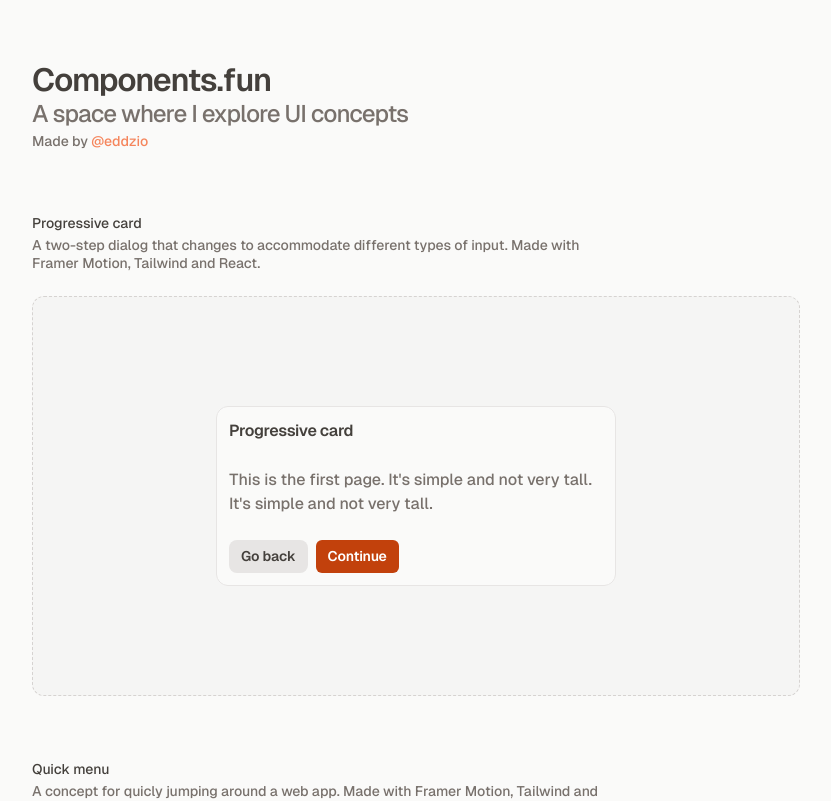
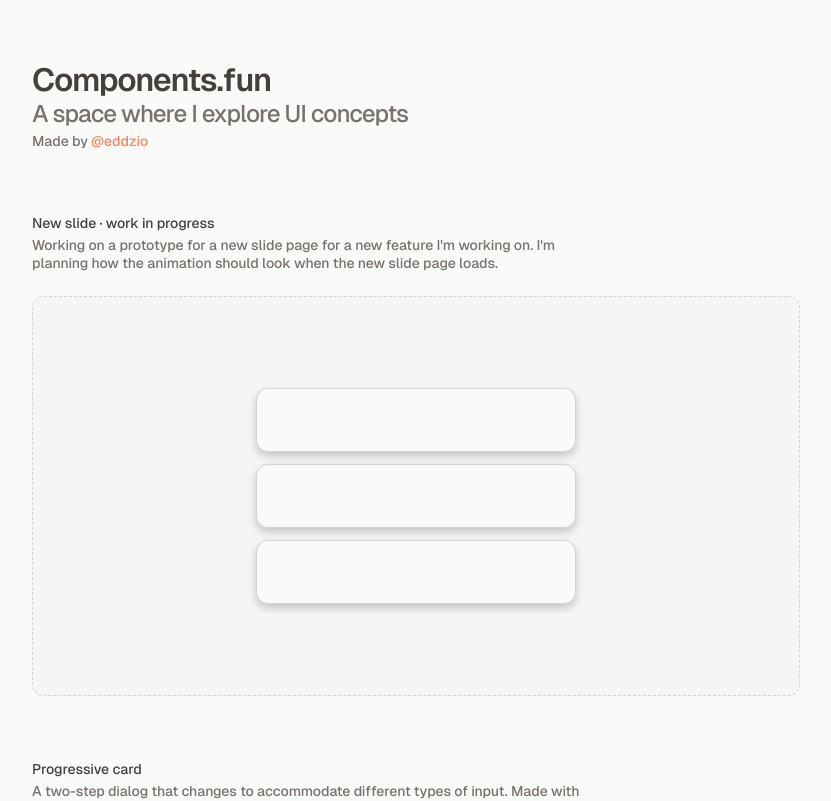
Before and after one commit to eddzio/components, a Next.js app: page / in a window 1280 px wide. Shown: the top 801 px of the page, without its empty margins (224-1055 px from the left). Built offline with nearby package versions, Linux system fonts and the light colour scheme.

Commit message:
started the new slide animation

```diff
--- /dev/null
+++ b/app/components/newSlide.tsx
@@ -0,0 +1,38 @@
+"use client"
+
+import React from "react";
+import { motion } from "framer-motion";
+
+const rowStyles = "card w-80 max-w-full h-16"
+const rowAnimation = {
+    initial: { opacity: 0, y: 10 },
+    animate: { opacity: 1, y: 0, transition: { duration: 0.2 } }
+}
+
+export const NewSlide = () => {
+    return (
+        <motion.div
+        className="flex flex-col gap-3"
+        >
+
+            <motion.div
+            variants={rowAnimation}
+            initial="initial"
+            animate="animate"
+            className={rowStyles}></motion.div>
+
+            <motion.div
+            variants={rowAnimation}
+            initial="initial"
+            animate="animate"
+            className={rowStyles}></motion.div>
+
+            <motion.div
+            variants={rowAnimation}
+            initial="initial"
+            animate="animate"
+            className={rowStyles}></motion.div>
+
+        </motion.div>
+    )
+}
--- a/app/page.tsx
+++ b/app/page.tsx
@@ -6,6 +6,7 @@ import Section from "./components/section";
 import { QuickMenu } from "./components/quickMenu";
 import { ProgressiveCard } from "./components/progressiveCard";
 import { Coins } from "./components/coins";
+import { NewSlide } from "./components/newSlide";
 
 export default function Home() {
 
@@ -42,8 +43,15 @@ export default function Home() {
       className="flex flex-col gap-16 py-8"
       >
 
-{/* Coins
-          <Section
+
+{/* New slide */}
+<Section title="New slide · work in progress"
+ description="Working on a prototype for a new slide page for a new feature I'm working on. I'm planning how the animation should look when the new slide page loads.">
+  <NewSlide />
+</Section>
+
+{/* Coins */}
+          {/* <Section
           title="3D Coins"
           description="
           I've been learning 3D modeling recently.
```
